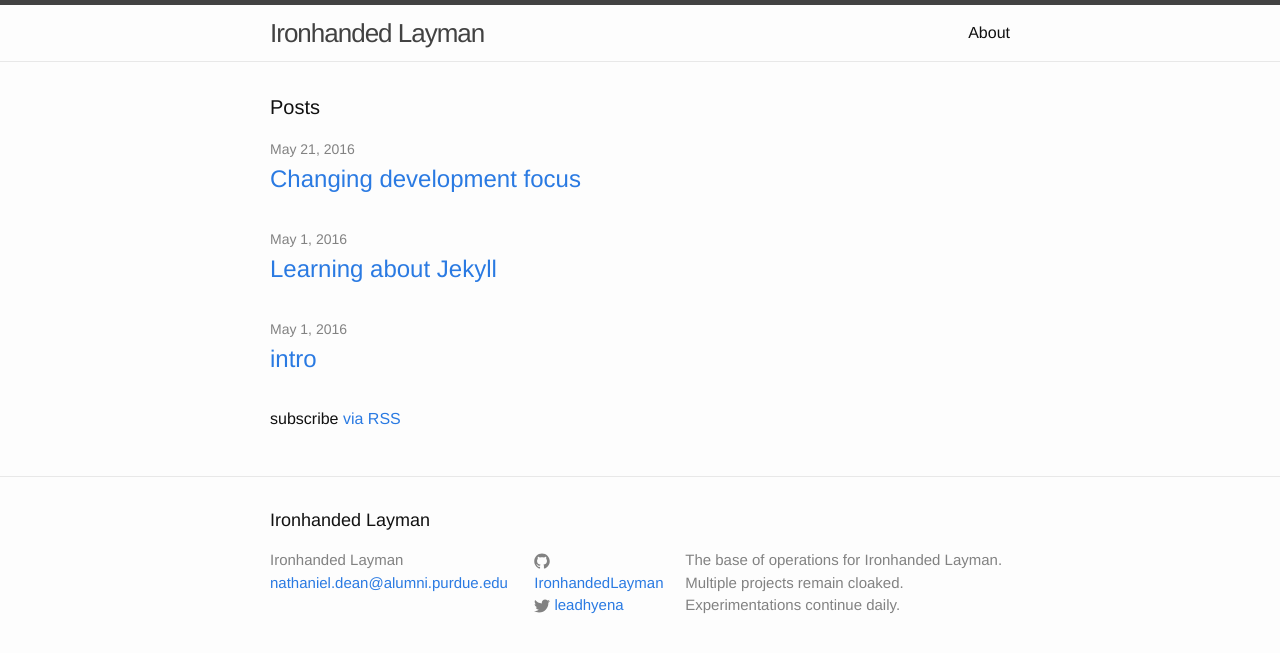
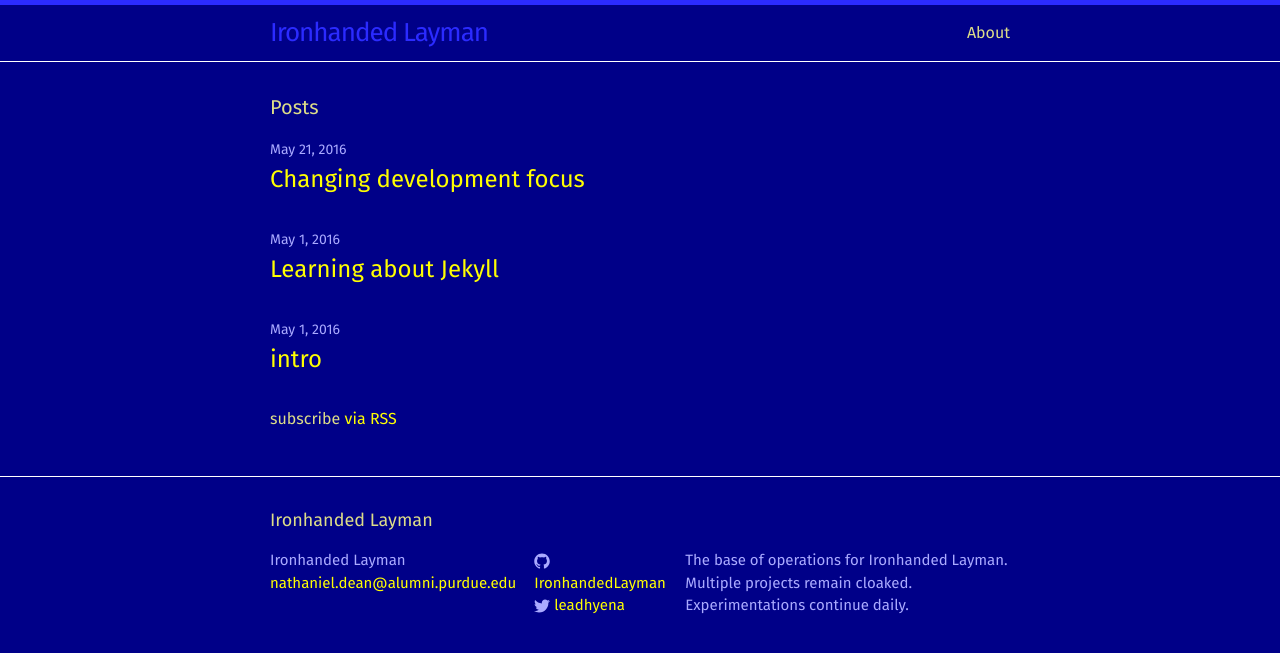
Before and after one commit to IronhandedLayman/ironhandedlayman.github.io, a Jekyll site: the page built from index.html, in a window 1280 px wide. Shown: the top 653 px of the page. Built offline with Jekyll 4.4.1, drawn with Linux system fonts in a browser that asks for light colours.

Commit message:
Changed styling

```diff
--- a/css/main.scss
+++ b/css/main.scss
@@ -2,11 +2,10 @@
 # Only the main Sass file needs front matter (the dashes are enough)
 ---
 @charset "utf-8";
-
-
+@import url(https://fonts.googleapis.com/css?family=Roboto|Fira+Sans);
 
 // Our variables
-$base-font-family: "Helvetica Neue", Helvetica, Arial, sans-serif;
+$base-font-family: "Fira Sans", sans-serif;
 $base-font-size:   16px;
 $base-font-weight: 400;
 $small-font-size:  $base-font-size * 0.875;
@@ -14,11 +13,11 @@ $base-line-height: 1.5;
 
 $spacing-unit:     30px;
 
-$text-color:       #111;
-$background-color: #fdfdfd;
-$brand-color:      #2a7ae2;
+$text-color:       #DD8;
+$background-color: #008;
+$brand-color:      #FF0;
 
-$grey-color:       #828282;
+$grey-color:       #AAF;
 $grey-color-light: lighten($grey-color, 40%);
 $grey-color-dark:  darken($grey-color, 25%);
 
```
